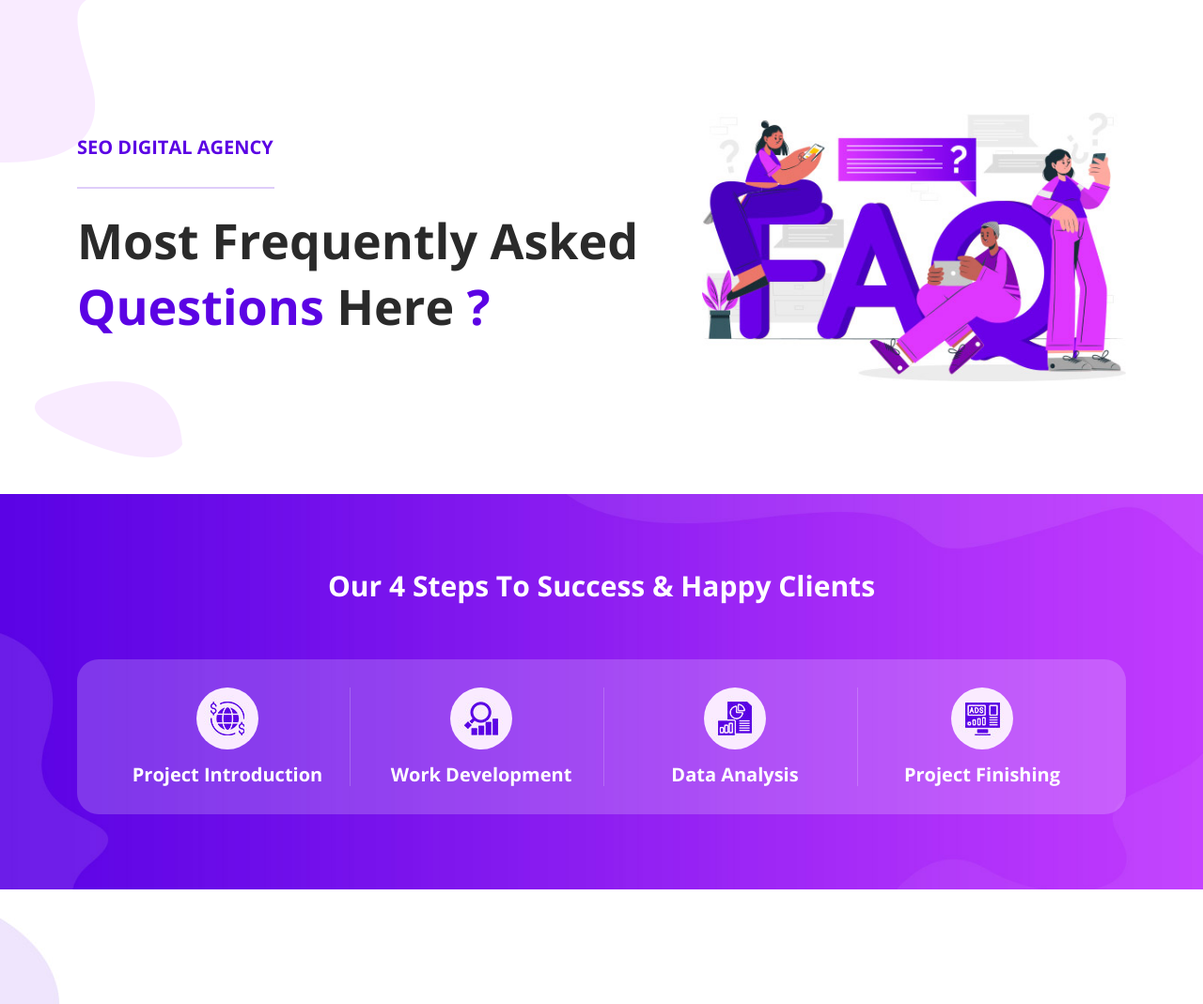
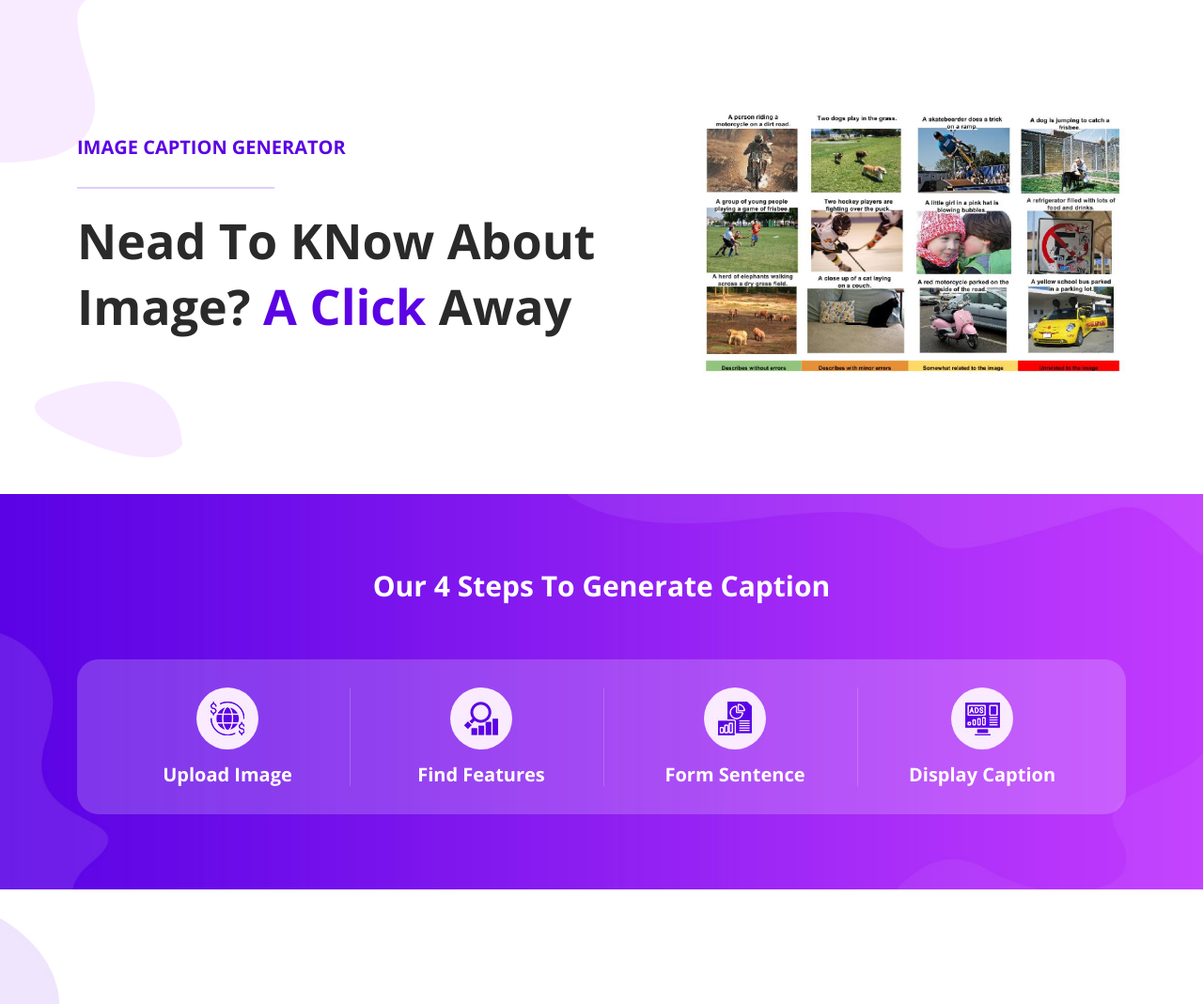
Before and after one commit to basavbamrah/image-caption-generator, a Django app: page /generate in a window 1280 px wide. Shown: the part 167-1236 px from the top of the page at 94% size. Run offline with Django 4.2, Linux system fonts and the light colour scheme; some libraries are stand-ins or nearby versions.

Commit message:
update: generate

```diff
--- a/imageCaptionGenerator/templates/generate.html
+++ b/imageCaptionGenerator/templates/generate.html
@@ -27,12 +27,6 @@
 
 <body>
 
-
-
-    <!-- ABOUT DATA SCIENCE YEt to be done -->
-
-
-
     <!-- ***** Preloader Start ***** -->
     <div id="js-preloader" class="js-preloader">
         <div class="preloader-inner">
@@ -45,6 +39,7 @@
         </div>
     </div>
     <!-- ***** Preloader End ***** -->
+
     <!-- ***** Pre-Header Area Start ***** -->
     <div class="pre-header">
         <div class="container">
@@ -114,13 +109,13 @@
             <div class="row">
                 <div class="col-lg-7 align-self-center">
                     <div class="caption  header-text">
-                        <h6>SEO DIGITAL AGENCY</h6>
+                        <h6>Image Caption Generator</h6>
                         <div class="line-dec"></div>
-                        <h4>Most Frequently Asked <em>Questions</em> Here <em>?</em></h4>
+                        <h4>Nead To KNow About Image? <em>A Click </em> Away </h4>
                     </div>
                 </div>
                 <div class="col-lg-5">
-                    <img src="{% static 'assets/images/faqs-image.jpg' %}" alt="">
+                    <img src="{% static 'assets/images/img.png' %}" alt="">
                 </div>
             </div>
         </div>
@@ -130,7 +125,7 @@
         <div class="container">
             <div class="row">
                 <div class="col-lg-12">
-                    <h2>Our 4 Steps To Success &amp; Happy Clients</h2>
+                    <h2>Our 4 Steps To Generate Caption</h2>
                 </div>
                 <div class="col-lg-12">
                     <div class="steps">
@@ -139,28 +134,28 @@
                                 <div class="item">
                                     <img src="{% static 'assets/images/services-01.jpg' %}" alt=""
                                         style="max-width: 66px; border-radius: 50%; margin: 0 auto;">
-                                    <h4>Project Introduction</h4>
+                                    <h4>Upload Image</h4>
                                 </div>
                             </div>
                             <div class="col-lg-3">
                                 <div class="item">
                                     <img src="{% static 'assets/images/services-02.jpg' %}" alt=""
                                         style="max-width: 66px; border-radius: 50%; margin: 0 auto;">
-                                    <h4>Work Development</h4>
+                                    <h4>Find Features</h4>
                                 </div>
                             </div>
                             <div class="col-lg-3">
                                 <div class="item">
                                     <img src="{% static 'assets/images/services-03.jpg' %}" alt=""
                                         style="max-width: 66px; border-radius: 50%; margin: 0 auto;">
-                                    <h4>Data Analysis</h4>
+                                    <h4>Form Sentence</h4>
                                 </div>
                             </div>
                             <div class="col-lg-3">
                                 <div class="item last-item">
                                     <img src="{% static 'assets/images/services-04.jpg' %}" alt=""
                                         style="max-width: 66px; border-radius: 50%; margin: 0 auto;">
-                                    <h4>Project Finishing</h4>
+                                    <h4>Display Caption</h4>
                                 </div>
                             </div>
                         </div>
```
Also changed, not shown: imageCaptionGenerator/static/assets/images/img.png (added).
